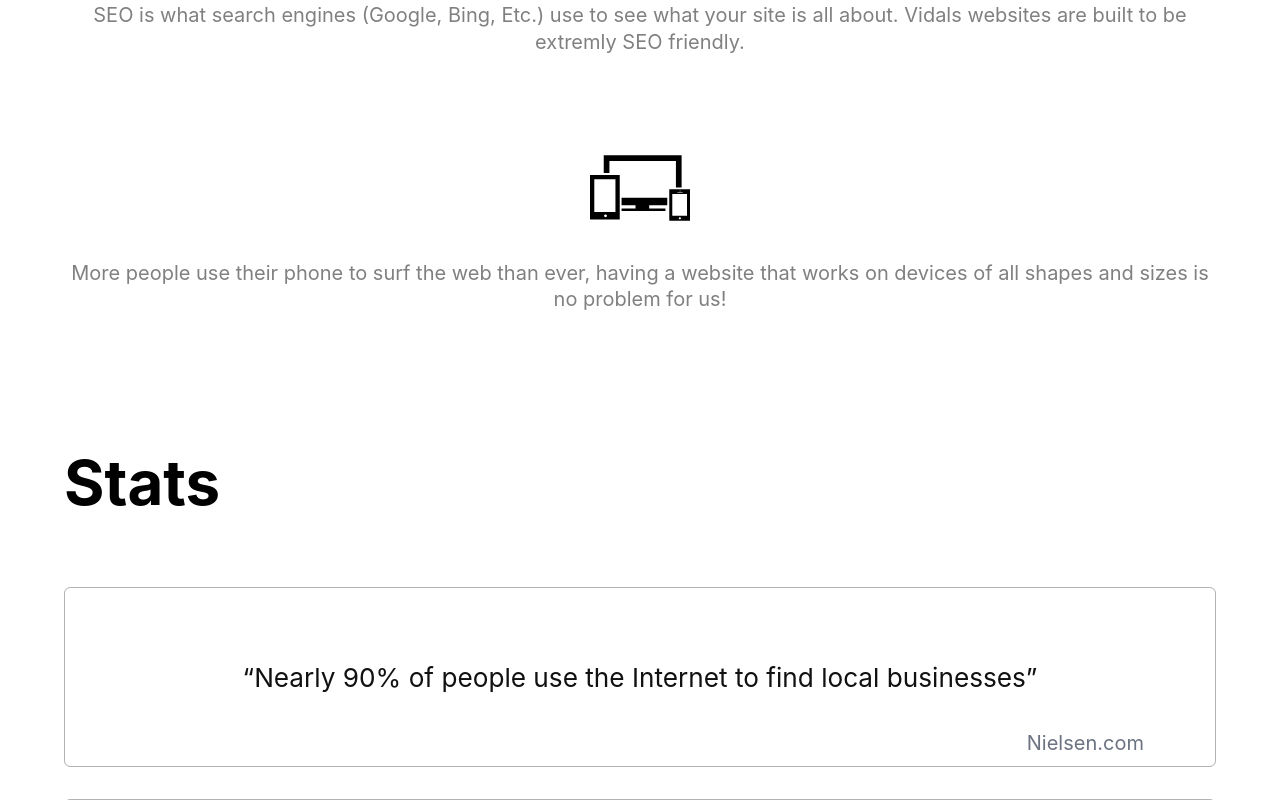
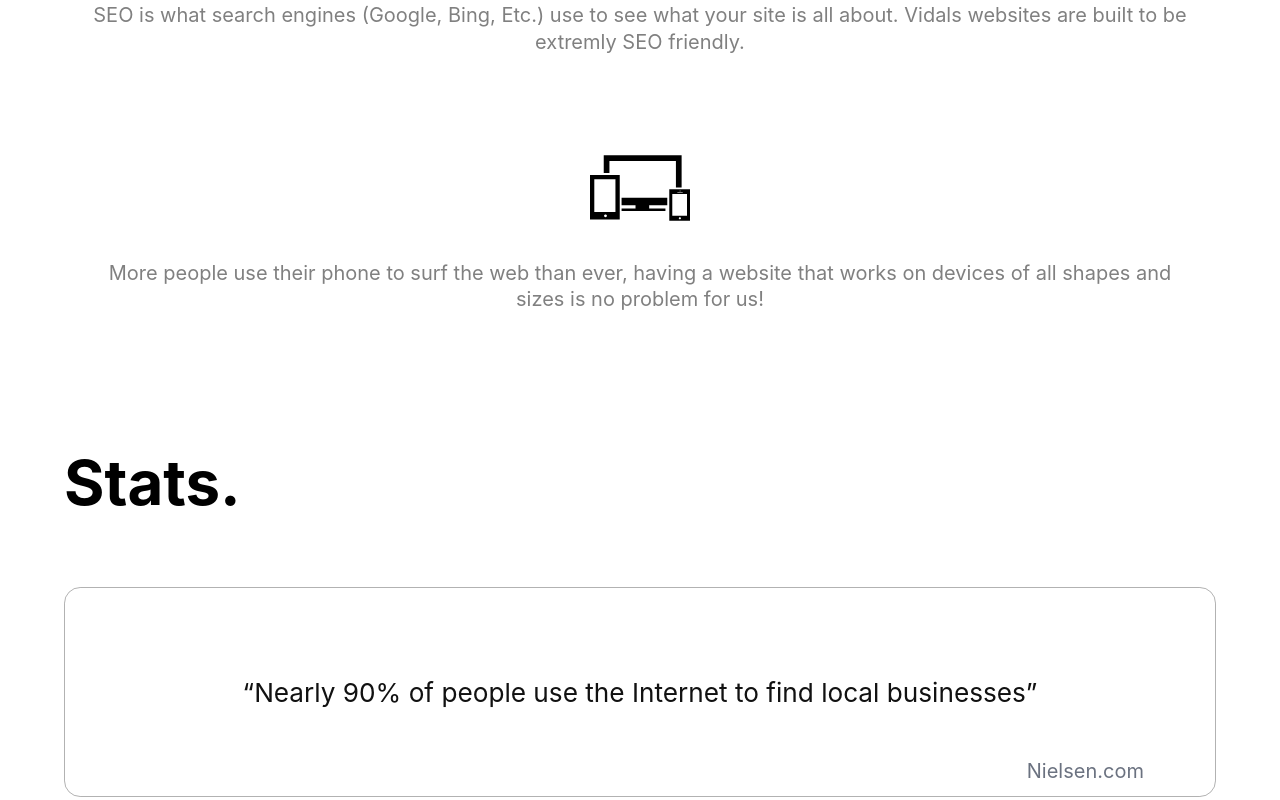
Before and after one commit to raglandc/vidal-production, a Next.js app: page / in a window 1280 px wide. Shown: the part 1260-2060 px from the top of the page. Built offline with nearby package versions, Linux system fonts and the light colour scheme.

Commit message:
work on padding in home page cards

```diff
--- a/components/sectionComponents/PerksCard.module.css
+++ b/components/sectionComponents/PerksCard.module.css
@@ -2,6 +2,7 @@
   width: 100%;
   height: 30%;
   margin: 3.14rem auto;
+  padding: 0 2.618rem;
   display: flex;
   flex-direction: column;
   text-align: center;
--- a/components/sectionComponents/StatsCard.module.css
+++ b/components/sectionComponents/StatsCard.module.css
@@ -1,11 +1,10 @@
 .card {
   width: 100%;
-  min-height: 18rem;
-  max-height: 34%;
-  border-radius: 0.618rem;
+  min-height: 21rem;
+  border-radius: 1.618rem;
   border: 1px solid rgba(17, 17, 17, 0.322);
   margin: 1.618rem auto;
-  padding: 0;
+  padding: 0 3rem;
   text-align: center;
 
   position: relative;
--- a/components/sections/HomePageSections/StatsSection.tsx
+++ b/components/sections/HomePageSections/StatsSection.tsx
@@ -27,7 +27,7 @@ const stats = [
 const StatsSection = () => {
   return (
     <SectionWrapper>
-      <h2 className={styles.statsHeader}>Stats</h2>
+      <h2 className={styles.statsHeader}>Stats.</h2>
       {stats.map((stat) => {
         return (
           <StatsCard
```
